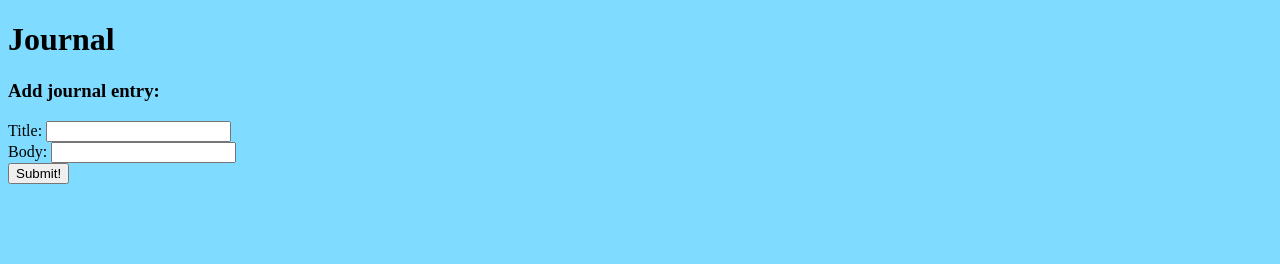
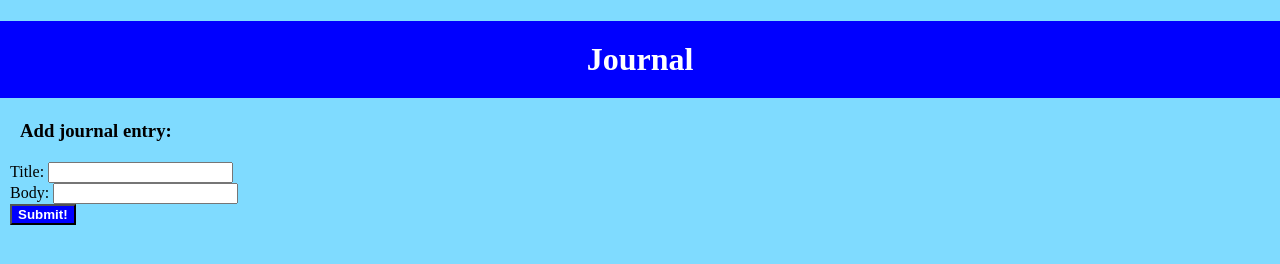
Before and after one commit to janecher/journal, a website built with webpack: page src/index.html in a window 1280 px wide. Built offline with nearby package versions, Linux system fonts and the light colour scheme.

Commit message:
final commit
co-authored by: Evgeniya Chernaya <evgenya.chernaya@gmail.com>

```diff
--- a/package.json
+++ b/package.json
@@ -24,6 +24,8 @@
     "webpack-dev-server": "^3.8.0"
   },
   "dependencies": {
-    "jquery": "^3.5.1"
+    "bootstrap": "3.3.7",
+    "jquery": "^3.5.1",
+    "popper.js": "^1.16.1"
   }
 }
--- a/src/journal.js
+++ b/src/journal.js
@@ -38,7 +38,7 @@ Entry.prototype.numberOfConsonants = function() {
 }
 
 Entry.prototype.getTeaser = function()  {
-  let sentence = this.body.split(". ")[0];
+  let sentence = this.body.split(".")[0];
   if (numberOfWords(sentence) > 8) {
     while (sentence.includes("  "))
     {
--- a/src/main.js
+++ b/src/main.js
@@ -1,6 +1,8 @@
-import './styles.css';
 import { Entry } from './journal.js';
 import $ from 'jquery';
+// import 'bootstrap';
+// import 'bootstrap/dist/css/bootstrap.min.css';
+import './styles.css';
 
 $(document).ready(function() {
   $("form").submit(function() {
@@ -8,7 +10,8 @@ $(document).ready(function() {
     let inputtedTitle = $("#title").val();
     let inputtedBody = $("#body").val();
     let entry = new Entry(inputtedTitle, inputtedBody);
-    let journalEntry = "<li><h4>" + entry.title + "</h4><p>" + entry.body + "</p><p>Words: " + entry.numberOfWordsInBody() + "; Vowels: " + entry.numberOfVowels() + "; Consonants: " + entry.numberOfConsonants() + "</p></li>";
+    let journalEntry = "<li><h4>" + entry.title + "</h4><p>" + entry.body + "</p><p>Words: " + entry.numberOfWordsInBody() +
+    "; Vowels: " + entry.numberOfVowels() + "; Consonants: " + entry.numberOfConsonants() + "</p><p>Teaser: " + entry.getTeaser() + "</p></li>";
     $("ol").append(journalEntry);
   });
 });
--- a/src/styles.css
+++ b/src/styles.css
@@ -1,3 +1,26 @@
 body {
   background-color: #7FDBFF;
+  padding: 0px;
+  margin: 0px;
 }
+
+h1 {
+  padding: 20px;
+  background-color: blue;
+  color: white;
+  text-align: center;
+}
+
+h3 {
+  margin: 20px;
+}
+
+form {
+  margin: 10px;
+}
+
+button {
+  background-color: blue;
+  font-weight: bold;
+  color: white;
+}
```
Also changed, not shown: 1 other file.
